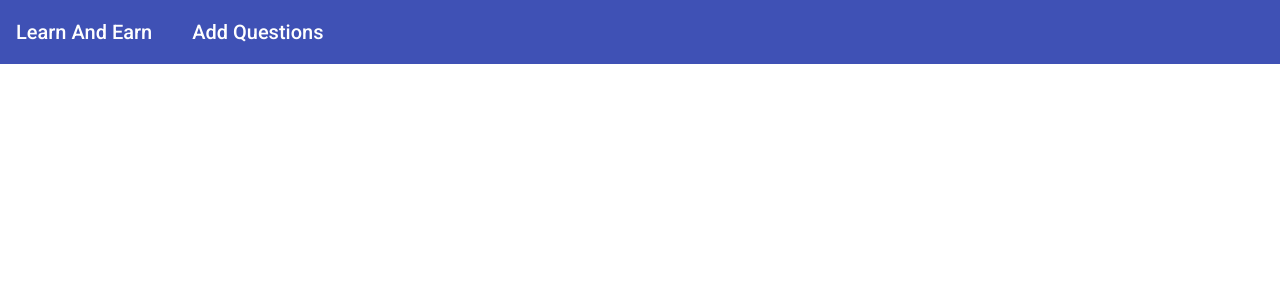
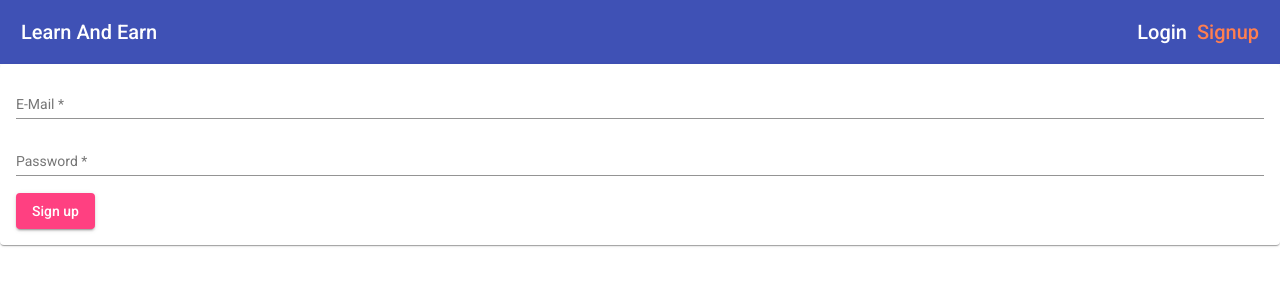
Before and after one commit to saraf007/learn-and-earn, an Angular app in the folder learn-and-earn/: page /signup in a window 1280 px wide. Before the commit this address led to /. Shown: the top 300 px of the page. Built offline with nearby package versions, Linux system fonts and the light colour scheme.

Commit message:
added login and signup page

```diff
--- a/learn-and-earn/src/app/app.module.ts
+++ b/learn-and-earn/src/app/app.module.ts
@@ -12,6 +12,8 @@
 import { AppRoutingModule } from './app-routing.module';
 import { HeaderComponent } from './header/header.component';
 import { DialogboxComponent } from './dialogbox/dialogbox.component';
+import { LoginComponent } from './auth/login/login.component';
+import { SignupComponent } from './auth/signup/signup.component';
 
 // Angular Material
 import {MatCardModule} from '@angular/material/card';
@@ -31,7 +33,9 @@
     AddQuestionsComponent,
     HeaderComponent,
     ProgressBarComponent,
-    DialogboxComponent
+    DialogboxComponent,
+    LoginComponent,
+    SignupComponent
   ],
   imports: [
     BrowserModule,
--- /dev/null
+++ b/learn-and-earn/src/app/auth/login/login.component.css
@@ -0,0 +1,7 @@
+mat-form-field {
+  width: 100%;
+}
+
+mat-spinner {
+margin: auto;
+}
--- /dev/null
+++ b/learn-and-earn/src/app/auth/login/login.component.html
@@ -0,0 +1,14 @@
+<mat-card>
+  <mat-spinner *ngIf="isLoading"></mat-spinner>
+    <form (submit)="onLogin(loginForm)" #loginForm="ngForm" *ngIf="!isLoading">
+        <mat-form-field>
+            <input matInput type="email" placeholder="E-Mail" name="email" ngModel #emailInput="ngModel" required email>
+            <mat-error *ngIf="emailInput.invalid">Please enter a valid email.</mat-error>
+        </mat-form-field>
+        <mat-form-field>
+            <input matInput placeholder="Password" type="password" name="password" ngModel #passwordInput="ngModel" required>
+            <mat-error *ngIf="passwordInput.invalid">Please enter a valid password.</mat-error>
+        </mat-form-field>
+        <button mat-raised-button color="accent" type="submit">Login</button>
+    </form>
+</mat-card>
--- /dev/null
+++ b/learn-and-earn/src/app/auth/login/login.component.ts
@@ -0,0 +1,20 @@
+import { Component, OnInit } from '@angular/core';
+import { NgForm } from '@angular/forms';
+
+@Component({
+    selector: 'app-login',
+    templateUrl: './login.component.html',
+    styleUrls: ['./login.component.css']
+})
+
+export class LoginComponent implements OnInit {
+    isLoading:boolean = false;
+
+    constructor() { }
+
+    ngOnInit() { }
+
+    onLogin(form: NgForm) {
+      console.log(form.value);
+    }
+}
--- /dev/null
+++ b/learn-and-earn/src/app/auth/signup/signup.component.css
@@ -0,0 +1,7 @@
+mat-form-field {
+  width: 100%;
+}
+
+mat-spinner {
+margin: auto;
+}
--- /dev/null
+++ b/learn-and-earn/src/app/auth/signup/signup.component.html
@@ -0,0 +1,14 @@
+<mat-card>
+  <mat-spinner *ngIf="isLoading"></mat-spinner>
+    <form (submit)="onSignup(signupForm)" #signupForm="ngForm" *ngIf="!isLoading">
+        <mat-form-field>
+            <input matInput type="email" placeholder="E-Mail" name="email" ngModel #emailInput="ngModel" required email>
+            <mat-error *ngIf="emailInput.invalid">Please enter a valid email.</mat-error>
+        </mat-form-field>
+        <mat-form-field>
+            <input matInput placeholder="Password" type="password" name="password" ngModel #passwordInput="ngModel" required>
+            <mat-error *ngIf="passwordInput.invalid">Please enter a valid password.</mat-error>
+        </mat-form-field>
+        <button mat-raised-button color="accent" type="submit">Sign up</button>
+    </form>
+</mat-card>
--- /dev/null
+++ b/learn-and-earn/src/app/auth/signup/signup.component.ts
@@ -0,0 +1,18 @@
+import { Component, OnInit } from "@angular/core";
+import { NgForm } from "@angular/forms";
+
+@Component({
+  templateUrl: './signup.component.html',
+  styleUrls: ['./signup.component.css']
+})
+export class SignupComponent implements OnInit {
+  isLoading:boolean = false;
+
+    constructor() { }
+
+    ngOnInit() { }
+
+    onSignup(form: NgForm) {
+      console.log(form.value);
+    }
+}
--- a/learn-and-earn/src/app/header/header.component.css
+++ b/learn-and-earn/src/app/header/header.component.css
@@ -1,12 +1,15 @@
 a {
   color: white;
   text-decoration: none;
+  padding: 5px;
 }
 
 ul {
   list-style-type:none;
+  display: flex;
+  margin-left: auto;
 }
 
 .active-link {
-  color: darkturquoise;
+  color:coral;
 }
--- a/learn-and-earn/src/app/header/header.component.html
+++ b/learn-and-earn/src/app/header/header.component.html
@@ -1,8 +1,14 @@
 <mat-toolbar color="primary">
   <span><a routerLink="/">Learn And Earn</a></span>
   <ul>
+    <!-- <li>
+      <a routerLink="/add-question" routerLinkActive="active-link">Add Questions</a>
+    </li> -->
     <li>
-      <a routerLink="/add-question" routerLinkActive="active-link">Add Questions</a>
+      <a routerLink="/login" routerLinkActive="active-link">Login</a>
+    </li>
+    <li>
+      <a routerLink="/signup" routerLinkActive="active-link">Signup</a>
     </li>
   </ul>
 </mat-toolbar>
```
Also changed, not shown: learn-and-earn/src/app/app-routing.module.ts (+6 -2 lines), learn-and-earn/src/app/app.component.html (line endings or trailing spaces).
